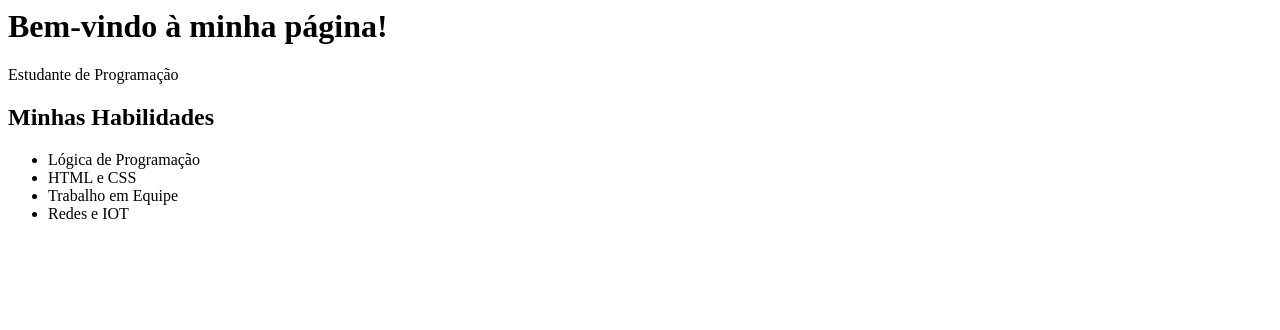
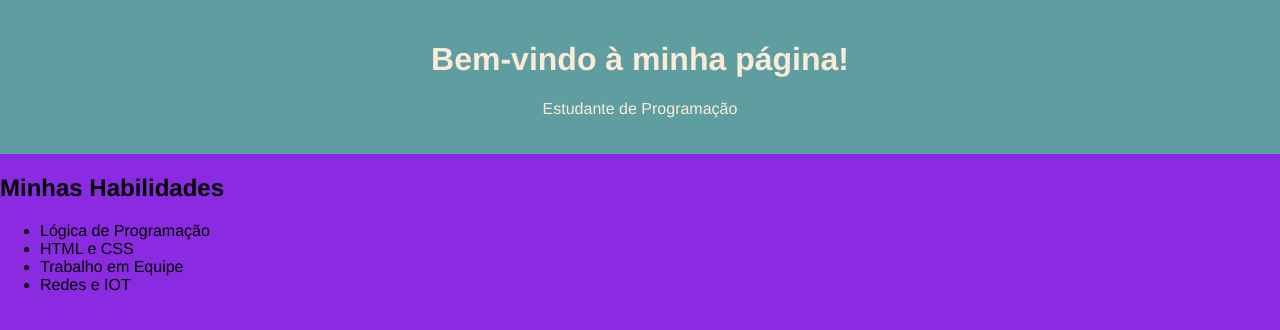
Before and after one commit to GigiRighi/Site, a plain HTML site: page index.html in a window 1280 px wide. Drawn offline with Linux system fonts and the light colour scheme.

Commit message:
Add files via upload

```diff
--- a/index.html
+++ b/index.html
@@ -4,6 +4,22 @@
             Minha página Pessol
         </title>
     </head>
+
+    <style>
+        body{
+            font-family: 'Franklin Gothic Medium', 'Arial Narrow', Arial, sans-serif;
+            background-color: blueviolet;
+            margin: 0;
+            padding: 0;
+        }
+
+        header{
+            background-color: cadetblue;
+            color: antiquewhite;
+            padding: 20px;
+            text-align: center;
+        }
+    </style>
     <style>
 
     </style>
```
